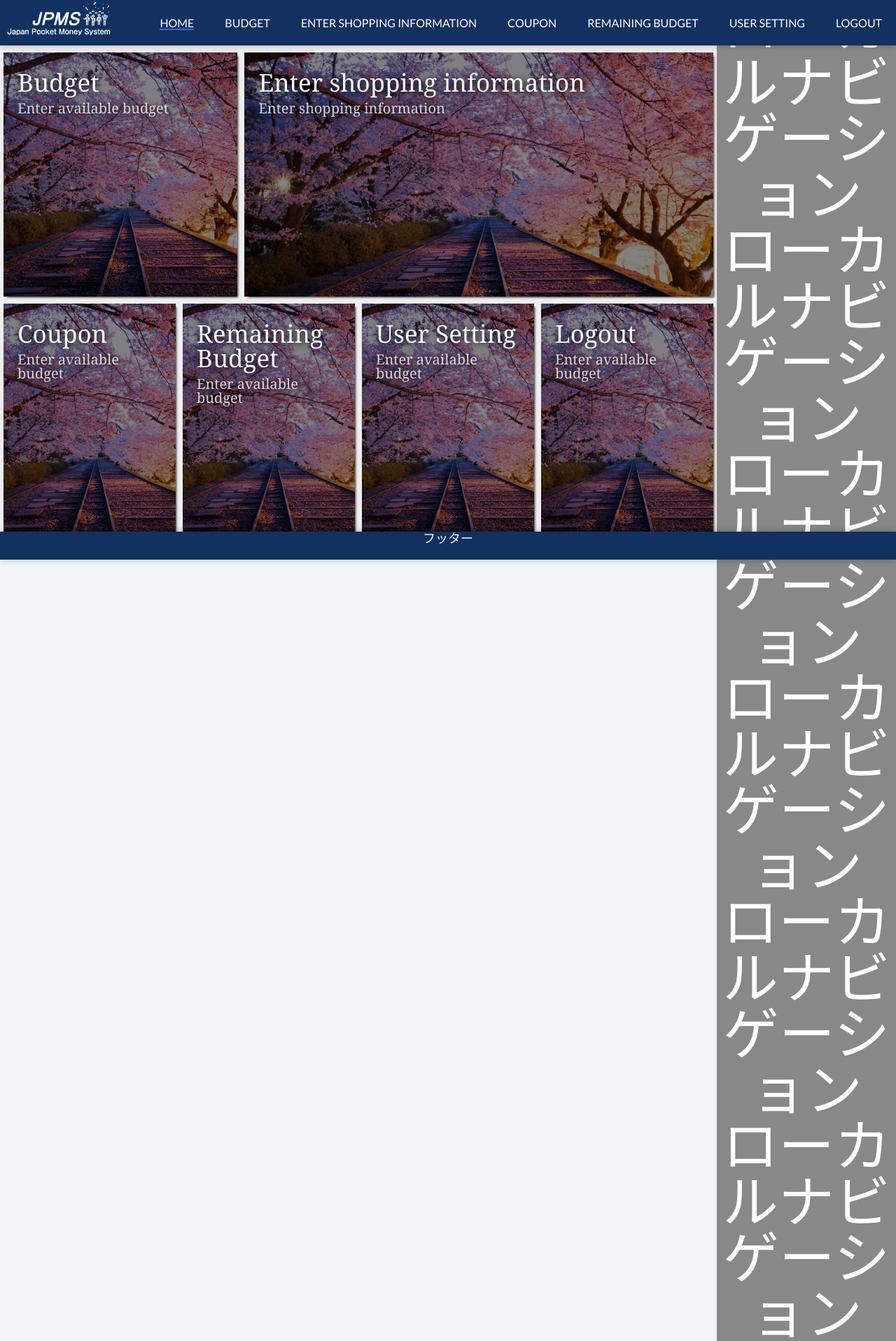
After one commit to karsay/okodukai_sys, a PHP site: page /home.php in a window 1280 px wide. The commit adds this page. Shown: the top 1917 px of the page at 70% size. Run offline with PHP 8.4, Linux system fonts and the light colour scheme; the visitor is signed in with stand-in values (Sample User, id 1).

```diff
--- a/css/common.css
+++ b/css/common.css
@@ -1,110 +1,21 @@
-@charset "utf-8";
-
-
-/* 共通のスタイル */
 body {
   text-align: left;
-  color: #333333;
-  background-color: #fff;
+  color: #F6F7FF;
+  background-color: #F4F5F7;
 }
 
-@import url(https://fonts.googleapis.com/css?family=Open+Sans:100,300,400,700);
-@import url(//netdna.bootstrapcdn.com/font-awesome/4.0.3/css/font-awesome.css);
-input ::-webkit-input-placeholder {
-  color: rgba(255, 255, 255, 0.9);
+header{
+  position: fixed;
+  z-index: 10;
+  background: #0D264A;
+  width: 100vw;
+  height: 70px;
 }
 
-input ::-moz-placeholder {
-  color: rgba(255, 255, 255, 0.9);
+header ul li{
+  text-decoration: none;
 }
 
-input :-ms-input-placeholder {
-  color: rgba(255, 255, 255, 0.9);
+aside{
+  color: #0D264A;
 }
-
-input:focus {
-  outline: 0 transparent solid;
-}
-
-input:focus ::-webkit-input-placeholder {
-  color: rgba(0, 0, 0, 0.7);
-}
-
-input:focus ::-moz-placeholder {
-  color: rgba(0, 0, 0, 0.7);
-}
-
-input:focus :-ms-input-placeholder {
-  color: rgba(0, 0, 0, 0.7);
-}
-
-.login-text {
-  color: white;
-  font-size:30px;
-  font-weight: bold;
-  text-align: left;
-  text-shadow: black 1px 1px 10px;
-}
-
-.sub-text {
-  color: rgba(255, 255, 255, 0.8);
-  font-size: 20px;
-  margin-top: 5px;
-  text-align: left;
-  text-shadow: black 1px 1px 10px, black -1px 1px 10px;
-}
-
-.login-submit {
-  border: 1px solid white;
-  background: transparent;
-  color: white;
-  display: block;
-  font-size: 16px;
-  font-weight: bold;
-  margin: 1rem auto;
-  width: 100%;
-  min-width: 1px;
-  padding: 17px;
-  -webkit-transition: 250ms background ease-in;
-  transition: 250ms background ease-in;
-  margin-top: 50px;
-  cursor: pointer;
-  box-shadow: 0 5px 5px -2px rgba(0, 0, 0, 0.8);
-}
-
-.login-username, .login-password {
-  background: transparent;
-  border: 0 solid;
-  border-bottom: 1px solid rgba(255, 255, 255, 0.5);
-  color: white;
-  display: block;
-  font-size: 15px;
-  padding: 10px 0;
-  margin: 40px 0;
-  -webkit-transition: 250ms background ease-in;
-  transition: 250ms background ease-in;
-  width: 100%;
-  box-shadow: 0 5px 5px -2px rgba(0, 0, 0, 0.8);
-  /* text-shadow:black 1px 1px 10px; */
-}
-
-#particles-js {
-  /* position: absolute;
-  top: 0;
-  right: 0; */
-  /* width: 68vw;
-  height: 100vh; */
-  /* position: relative; */
-  /* z-index: -20; */
-  pointer-events: none;
-  width: 100%;
-  height: 100%;
-}
-
-canvas.particles-js-canvas-el {
-  position: absolute;
-  top: 0;
-  right: 0;
-  z-index: 0;
-  pointer-events: none;
-}
--- /dev/null
+++ b/css/home.css
@@ -0,0 +1,171 @@
+body {
+  display: flex;
+  flex-direction: column;
+  background-color: #f4f5f7;
+  box-sizing: border-box;
+}
+
+.header {
+  height: 65px;
+  text-align: right;
+  background-color: #113160;
+  position: fixed;
+  top: 0;
+  left: 0;
+  box-shadow: 0px 0px 10px 0px rgba(0, 0, 0, 0.25);
+}
+
+.header img {
+  position: fixed;
+  left: 10px;
+  top: 0;
+}
+
+.btn2 {
+  text-transform: uppercase;
+  text-align: center;
+  position: relative;
+  text-decoration: none;
+  display: inline-block;
+  border-bottom: 2px solid #3367ff;
+}
+
+.btn4 {
+  position: relative;
+}
+
+.btn4::before {
+  content: "";
+  position: absolute;
+  bottom: -2px;
+  left: 0px;
+  width: 100%;
+  height: 2px;
+  background: #3367ff;
+  display: block;
+  -webkit-transform-origin: right top;
+  -ms-transform-origin: right top;
+  transform-origin: right top;
+  -webkit-transform: scale(0, 1);
+  -ms-transform: scale(0, 1);
+  transform: scale(0, 1);
+  -webkit-transition: transform 0.4s cubic-bezier(1, 0, 0, 1);
+  transition: transform 0.4s cubic-bezier(1, 0, 0, 1);
+}
+.btn4:hover::before {
+  -webkit-transform-origin: left top;
+  -ms-transform-origin: left top;
+  transform-origin: left top;
+  -webkit-transform: scale(1, 1);
+  -ms-transform: scale(1, 1);
+  transform: scale(1, 1);
+}
+
+ul {
+  overflow: hidden;
+  list-style: none;
+  margin: 0 auto;
+  z-index: 20;
+}
+
+ul li {
+  display: inline-block;
+  padding: 25px 20px 20px 20px;
+  font-size: 16px;
+  font-family: "Lato", sans-serif;
+}
+
+li a {
+  color: #fff;
+  text-decoration: none;
+  text-transform: uppercase;
+}
+
+main {
+  /* display: flex; */
+  min-height: 100vh;
+}
+
+.content {
+  /* flex: 1; */
+  background-color: #eee;
+  text-align: center;
+  position: fixed;
+  height: 100vh;
+  max-height: 100vh;
+  width: 80vw;
+}
+
+.content-wrap {
+  width: 100%;
+  height: 90%;
+  /* background: red; */
+  position: absolute;
+  top: 70px;
+  /* border: 1px solid blue; */
+  position: relative;
+}
+
+ul.content-img {
+  display: -webkit-flex;
+  display: flex;
+  -webkit-justify-content: flex-start;
+  justify-content: flex-start;
+}
+
+ul.content-img li{
+  background-image: url(../images/haru.jpg);
+  background-size: cover;
+  background-position: center center;
+  height: 38vh;
+  margin: 5px;
+  flex-basis: 23vw;
+  /* flex-grow: 1; */
+  position: relative;
+  font-family: 'Georgia';
+  text-align: left;
+  box-shadow: 3px 3px 3px -2px rgba(0, 0, 0, 0.8);
+}
+
+ul.content-img li:nth-of-type(2){
+  -webkit-flex-grow: 1;
+  flex-grow: 1;
+}
+
+ul.content-img li p {
+  text-shadow: black 1px 1px 10px;
+}
+
+ul.content-img li p:first-child {
+  font-size: 35px;
+}
+
+ul.content-img li p:last-child {
+  font-size: 20px;
+  margin-top: 10px;
+  color: rgba(255, 255, 255, 0.8);
+}
+
+.localNavigation {
+  text-align: center;
+  background-color: #888;
+  color: #fff;
+  width: 20vw;
+  /* height: 200vh; */
+  font-size: 10vh;
+  overflow: scroll;
+  float: right;
+}
+.footer {
+  clear: both;
+  width: 100vw;
+  height: 40px;
+  text-align: center;
+  background-color: #113160;
+  position: fixed;
+  bottom: 0;
+  left: 0;
+  box-shadow: 0px 0px 10px 0px rgba(0, 0, 0, 0.25);
+  font-size: 18px;
+  font-family: "Lato", sans-serif;
+}
--- a/css/login.css
+++ b/css/login.css
@@ -32,7 +32,7 @@
 }
 
 .login-submit:hover, .login-submit:focus {
-  background: rgba(0, 0, 0, 0.8);
+  background: rgba(0, 51, 102, 0.8);
   color: white;
   -webkit-transition: 250ms background ease-in;
   transition: 250ms background ease-in;
--- a/css/logout.css
+++ b/css/logout.css
@@ -43,7 +43,7 @@
 }
 
 .login-submit:hover, .login-submit:focus {
-  background: rgba(0, 0, 0, 0.8);
+  background: rgba(0, 51, 102, 0.8);
   color: white;
   -webkit-transition: 250ms background ease-in;
   transition: 250ms background ease-in;
--- /dev/null
+++ b/home.php
@@ -0,0 +1,101 @@
+<?php
+
+require_once "function.php";
+
+session_start();
+
+if (!isset($_SESSION["NAME"])) {
+  header("Location: Logout");
+  exit;
+}
+
+
+?>
+<!DOCTYPE html>
+<html lang="jp">
+
+<head>
+  <meta charset="UTF-8">
+  <meta name="viewport" content="width=device-width, initial-scale=1.0">
+  <meta http-equiv="X-UA-Compatible" content="ie=edge">
+  <link rel="stylesheet" type="text/css" href="css/reset.css">
+  <link rel="stylesheet" type="text/css" href="css/common.css">
+  <link rel="stylesheet" type="text/css" href="css/home.css">
+  <link href="https://fonts.googleapis.com/css?family=Lato&display=swap" rel="stylesheet">
+  <link href="https://fonts.googleapis.com/css?family=Raleway&display=swap" rel="stylesheet">
+  <title>Home</title>
+</head>
+
+<body>
+  <header class="header">
+    <a href="#"><img src="images/home/logo.png" width="150px"></a>
+    <ul>
+      <li><a href="#" class="btn2">Home</a></li>
+      <li><a href="budget.php" class="btn4">Budget</a></li>
+      <li><a href="shopping.php" class="btn4">Enter shopping information</a></li>
+      <li><a href="coupon.php" class="btn4">Coupon</a></li>
+      <li><a href="r_budget" class="btn4">Remaining Budget</a></li>
+      <li><a href="setting.php" class="btn4">User Setting</a></li>
+      <li><a href="logout.php" class="btn4">Logout</a></li>
+    </ul>
+  </header>
+  <main>
+    <div class="content">
+      <div class="content-wrap">
+        <ul class="content-img">
+          <li>
+            <p>Budget</p>
+            <p>Enter available budget</p>
+          </li>
+          <li>
+            <p>Enter shopping information</p>
+            <p>Enter shopping information</p>
+          </li>
+        </ul>
+        <ul class="content-img">
+          <li>
+            <p>Coupon</p>
+            <p>Enter available budget</p>
+          </li>
+          <li>
+            <p>Remaining Budget</p>
+            <p>Enter available budget</p>
+          </li>
+          <li>
+            <p>User Setting</p>
+            <p>Enter available budget</p>
+          </li>
+          <li>
+            <p>Logout</p>
+            <p>Enter available budget</p>
+          </li>
+        </ul>
+      </div>
+    </div>
+    </div>
+    <div class="localNavigation">
+      <p>ローカルナビゲーション</p>
+      <p>ローカルナビゲーション</p>
+      <p>ローカルナビゲーション</p>
+      <p>ローカルナビゲーション</p>
+      <p>ローカルナビゲーション</p>
+      <p>ローカルナビゲーション</p>
+      <p>ローカルナビゲーション</p>
+      <p>ローカルナビゲーション</p>
+      <p>ローカルナビゲーション</p>
+      <p>ローカルナビゲーション</p>
+      <p>ローカルナビゲーション</p>
+      <p>ローカルナビゲーション</p>
+      <p>ローカルナビゲーション</p>
+      <p>ローカルナビゲーション</p>
+    </div>
+  </main>
+  <footer class="footer">
+    <p>フッター</p>
+  </footer>
+  <script src="https://ajax.googleapis.com/ajax/libs/jquery/3.4.1/jquery.min.js"></script>
+  <script src="https://unpkg.com/glottologist"></script>
+  <script src="js/script.js"></script>
+</body>
+
+</html>
--- a/logout.php
+++ b/logout.php
@@ -20,7 +20,7 @@ session_destroy();
   <meta name="viewport" content="width=device-width, initial-scale=1.0">
   <meta http-equiv="X-UA-Compatible" content="ie=edge">
   <link rel="stylesheet" type="text/css" href="css/reset.css">
-  <link rel="stylesheet" type="text/css" href="css/common.css">
+  <link rel="stylesheet" type="text/css" href="css/log-common.css">
   <link rel="stylesheet" type="text/css" href="css/logout.css">
   <link href="https://fonts.googleapis.com/css?family=Lato&display=swap" rel="stylesheet">
   <link href="https://fonts.googleapis.com/css?family=Raleway&display=swap" rel="stylesheet">
```
Also changed, not shown: Top.php (deleted, +0 -38 lines), create-account.php (+37 -5 lines), css/log-common.css (added, +111 -0 lines), login.php (+6 -6 lines), images/home/logo.png (added).
